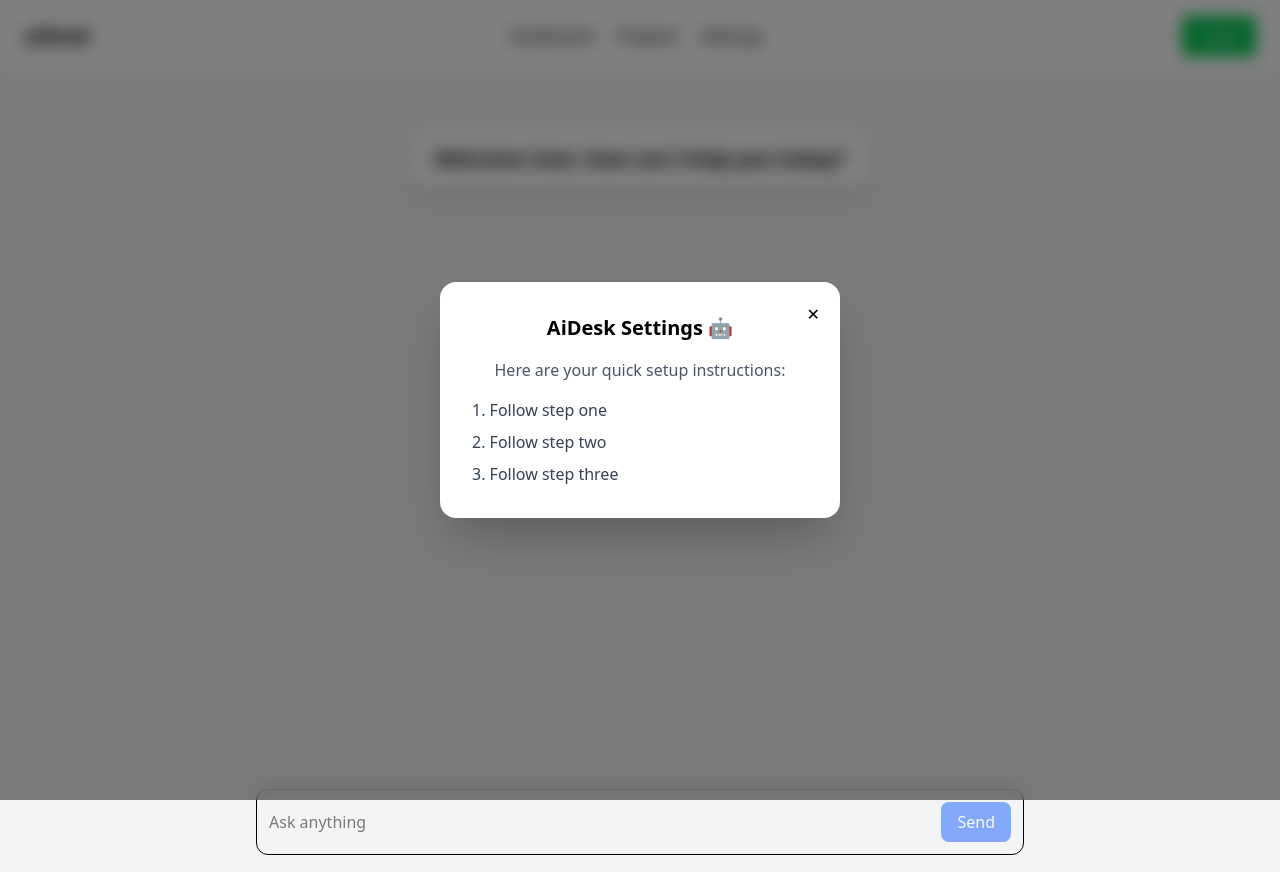
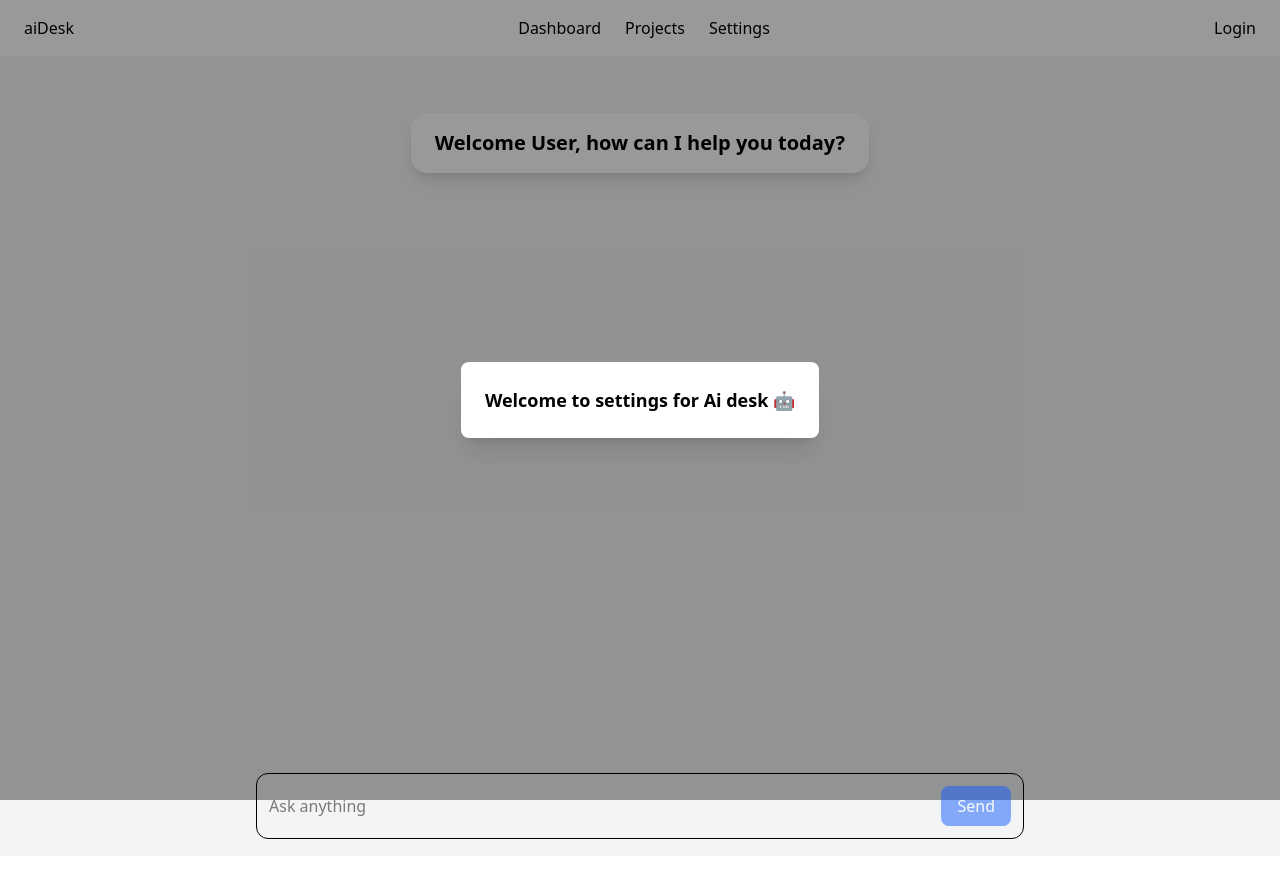
Before and after one commit to byunn90/aiDesk, a React (Vite) app in the folder client/: page / in a window 1280 px wide. Both pictures are taken after a click on the item "Settings". Built offline with nearby package versions, Linux system fonts and the light colour scheme.

Commit message:
Settings overlay issue bg-color

```diff
--- a/client/src/assets/Compontents/NavBar.tsx
+++ b/client/src/assets/Compontents/NavBar.tsx
@@ -1,64 +1,42 @@
-import { useState } from "react";
+import { useEffect, useState } from "react"
 
 export function NavBar() {
  const [open, setOpen] = useState(false);
 
+  // function OpenClose() {
+
+  // }
+
+//  useEffect(() => {
+//   if (!open) return;
+
+//  })
+
   return (
-    <>
-      {/* Nav */}
         <nav className="flex justify-between items-center px-6 py-4 bg-white shadow">
-        <div>
-          <h1 className="font-bold text-xl">aiDesk</h1>
+  <div> {/* Left section: brand/logo */}
+    <h1>aiDesk</h1>
   </div>
+  <div> {/* Center or right section: nav links */}
     <ul className="flex gap-6">
-          <li className="cursor-pointer hover:text-blue-500">Dashboard</li>
-          <li className="cursor-pointer hover:text-blue-500">Projects</li>
-          <li
-            className="cursor-pointer hover:text-blue-500"
-            onClick={() => setOpen(true)}
-          >
-            Settings
-          </li>
+      <li>Dashboard</li>
+      <li>Projects</li>
+      <li onClick={() => setOpen(true)}>Settings</li>
     </ul>
-        <button className="rounded-md px-4 py-2 text-white bg-green-500 hover:bg-green-600">
-          Login
-        </button>
-      </nav>
-
-      {/* Overlay Popup */}
      {open && (
-        <div
-          className="fixed inset-0 z-50 flex items-center justify-center bg-black/50 backdrop-blur-sm transition-opacity duration-300"
-          onClick={() => setOpen(false)}
-        >
-          <div
-            className="relative rounded-2xl bg-white p-8 shadow-2xl w-[400px] animate-fadeIn"
-            onClick={(e) => e.stopPropagation()}
-          >
-            {/* Close button */}
-            <button
-              onClick={() => setOpen(false)}
-              className="absolute top-3 right-3 rounded-full p-2 hover:bg-gray-100"
-              aria-label="Close"
-            >
-              ✕
-            </button>
-
-            {/* Content */}
-            <h2 className="text-xl font-bold mb-4 text-center">
-              AiDesk Settings 🤖
-            </h2>
-            <p className="text-gray-600 mb-4 text-center">
-              Here are your quick setup instructions:
-            </p>
-            <ul className="list-decimal list-inside space-y-2 text-gray-700">
-              <li>Follow step one</li>
-              <li>Follow step two</li>
-              <li>Follow step three</li>
-            </ul>
+    <div className="fixed inset-0 flex items-center justify-center bg-black/40">
+    <div className="rounded-lg bg-white p-6 shadow-xl">
+    <h2 className="text-lg font-semibold">Welcome to settings for Ai desk 🤖</h2>
   </div>
 </div>
   )}
-    </>
-  );
+  </div>
+  {/* Settings Open Overlay */}
+
+  <div> {/* Right section: user/auth */}
+    <button className="bg-[rbg(34,197,94)] bg:hover">Login</button>
+  </div>
+</nav>
+
+    )
 }
```
Lines whose indentation alone changed are shown as unchanged.
